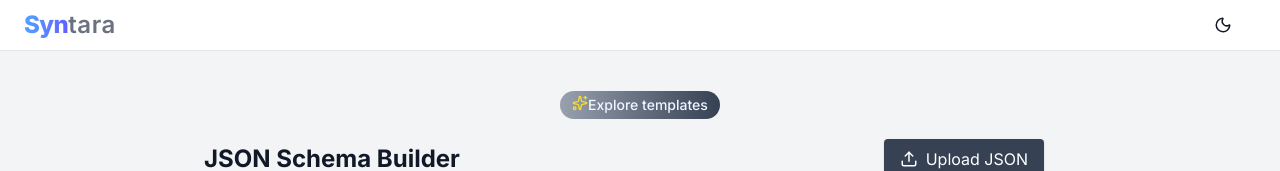
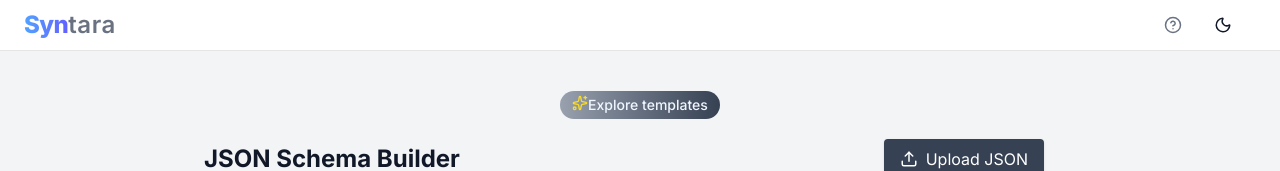
Before and after one commit to Adarsh-P-A/Syntara-DataForge, a Next.js app: page / in a window 1280 px wide. Shown: the top 171 px of the page. Built offline with nearby package versions, Linux system fonts and the light colour scheme.

Commit message:
slide in screen for help

```diff
--- a/app/layout.tsx
+++ b/app/layout.tsx
@@ -2,6 +2,8 @@ import type { Metadata } from "next";
 import { Inter } from "next/font/google";
 import "./globals.css";
 import ThemeToggle from "@/components/ThemeToggle";
+import Navbar from "@/components/Navbar";
+
 const inter = Inter({ subsets: ["latin"] });
 
 export const metadata: Metadata = {
@@ -36,21 +38,7 @@ export default function RootLayout({
           }}
         />
         {/*Navbar for the App */}
-        <nav className="bg-white dark:bg-neutral-800/90 dark:backdrop-blur-md border-b border-neutral-200 dark:border-neutral-600 px-6 py-2 flex items-center justify-between sticky top-0 z-10">
-          <div className="flex items-center gap-2">
-            <div className="flex items-center select-none cursor-pointer" >
-              <span className="text-2xl font-extrabold text-transparent bg-clip-text bg-gradient-to-r from-blue-400 to-indigo-500 tracking-tight">
-                Syn
-              </span>
-              <span className="text-2xl font-semibold text-gray-500 tracking-wide">
-                  tara
-              </span>
-            </div>
-          </div>
-          <div className="flex gap-3 px-4 items-center justify-between">
-            <ThemeToggle/>
-          </div>
-        </nav>
+        <Navbar/>
 
         {children}
       </body>
--- /dev/null
+++ b/components/HelpPanel.tsx
@@ -0,0 +1,24 @@
+"use client";
+
+
+import {X, BookOpen, Database, Code, UploadCloud} from "lucide-react"
+
+interface HelpPanelProps {
+    isOpen: boolean;
+    onClose: () => void;
+}
+
+export default function HelpPanel({isOpen, onClose}: HelpPanelProps) {
+    return (
+        <>
+            <div
+                className={`fixed inset-0 bg-black/60 backdrop-blur-sm z-40 transition-opacity duration-300 ${isOpen ? 'opacity-100 pointer-events-auto' : 'opacity-0 pointer-events-none'}`}
+                onClick={onClose}
+                >
+            <div className={`fixed top-0 right-0 h-full w-full sm:w-[400px] bg-gray-300 dark:bg-gray-900 border-gray-800 shadow-2xl z-50 transform transition-transform duration-300 ease-in-out overflow-y-auto ${isOpen ? "translate-x-0" : "translate-x-full"}`}>
+
+            </div>
+            </div>
+        </>
+    )
+}
--- /dev/null
+++ b/components/Navbar.tsx
@@ -0,0 +1,37 @@
+
+"use client";
+import ThemeToggle from "./ThemeToggle";
+import { useState } from "react";
+import HelpPanel from "./HelpPanel";
+import { HelpCircle } from "lucide-react";
+
+export default function Navbar() {
+    const [isOpen, setIsOpen] = useState(false);
+    return (
+        <>
+        <nav className="bg-white dark:bg-neutral-800/90 dark:backdrop-blur-md border-b border-neutral-200 dark:border-neutral-600 px-6 py-2 flex items-center justify-between sticky top-0 z-10">
+                  <div className="flex items-center gap-2">
+                    <div className="flex items-center select-none cursor-pointer" >
+                      <span className="text-2xl font-extrabold text-transparent bg-clip-text bg-gradient-to-r from-blue-400 to-indigo-500 tracking-tight">
+                        Syn
+                      </span>
+                      <span className="text-2xl font-semibold text-gray-500 tracking-wide">
+                          tara
+                      </span>
+                    </div>
+                  </div>
+
+                  <div className="flex gap-3 px-4 items-center justify-between">
+                    <button
+                    onClick={()=> setIsOpen(true)}
+                    className="flex items-center gap-2 px-3 py-1.5 text-sm font-medium text-gray-500 dark:text-gray-400 dark:hover:text-white hover:text-gray-900 hover-bg-gray-800 rounded-lg transition-all cursor-pointer"
+                    >
+                        <HelpCircle size={18}/>
+                    </button>
+                    <ThemeToggle/>
+                  </div>
+                </nav>
+                <HelpPanel isOpen={isOpen} onClose={() => setIsOpen(false)}/>
+            </>
+    )
+}
```
